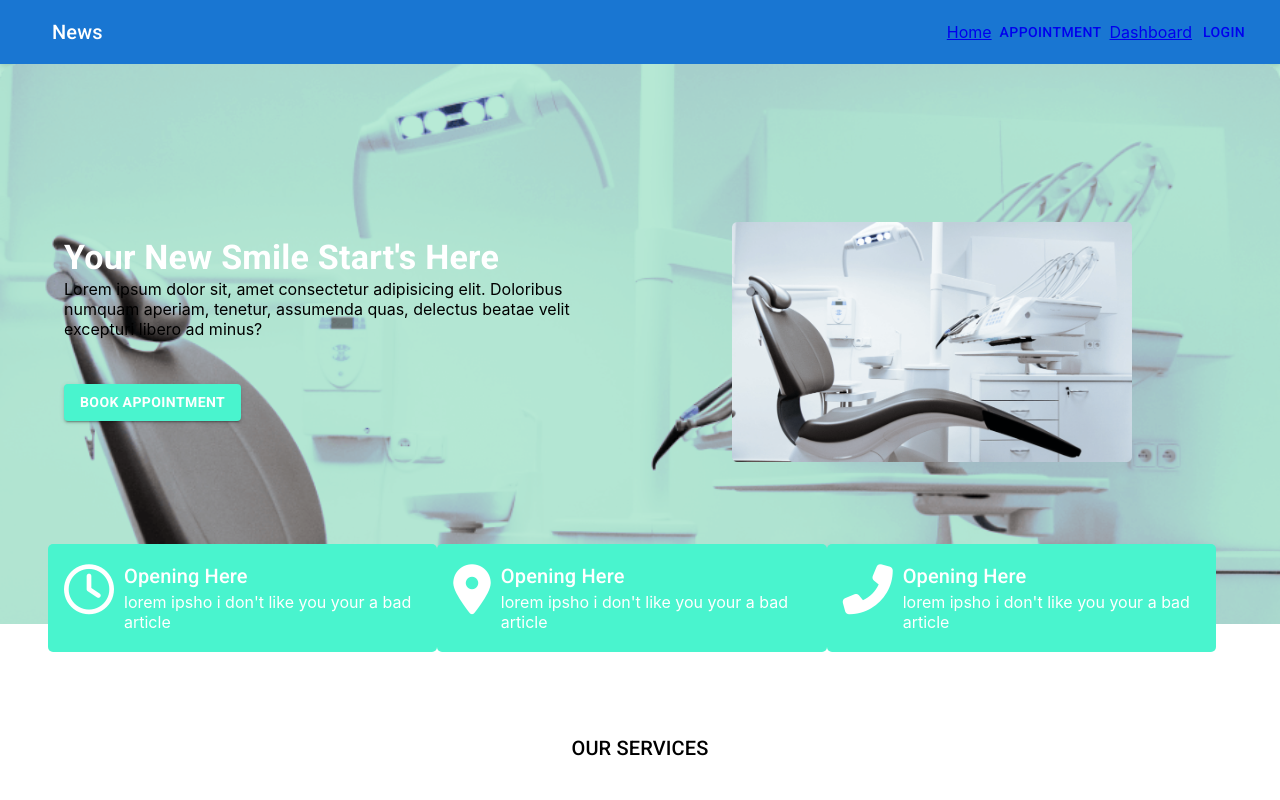
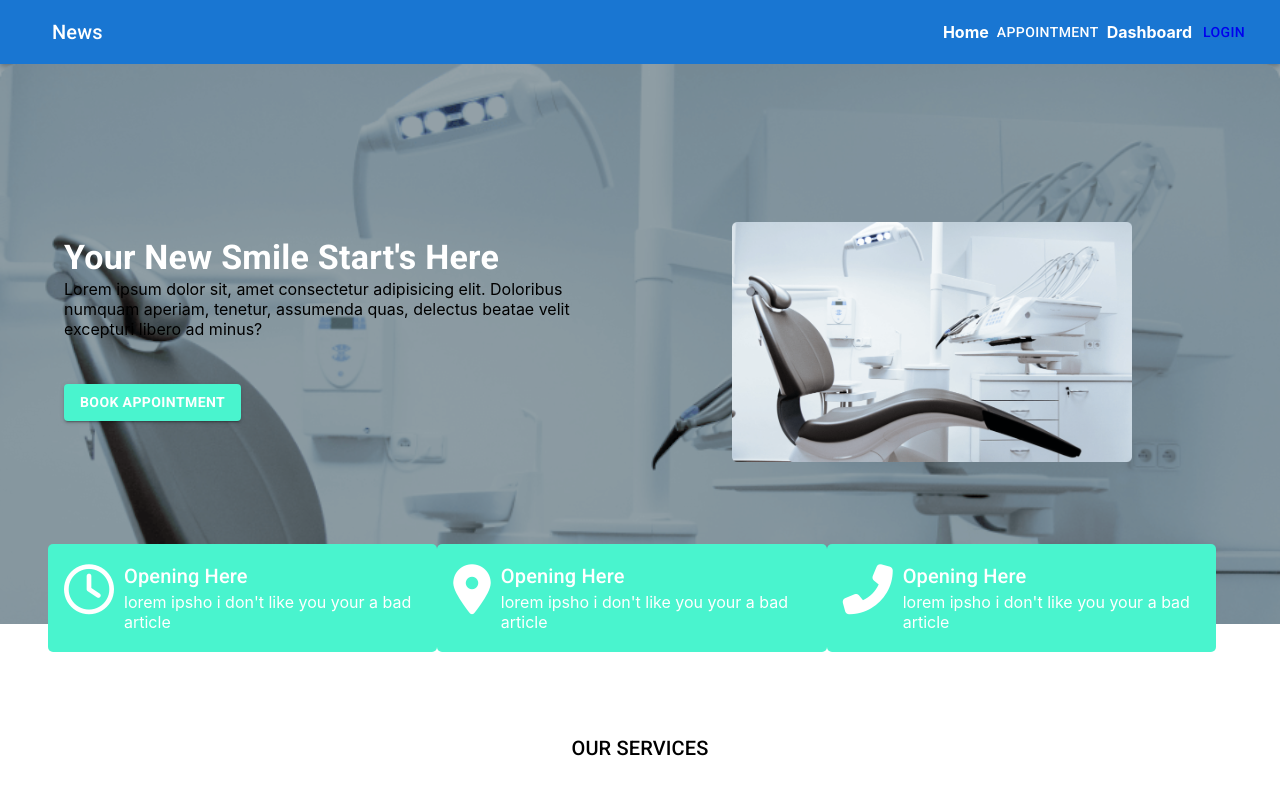
Before and after one commit to proloypaul/doctors-portal-client, a React (Create React App) app: page / in a window 1280 px wide. Shown: the top 800 px of the page. Built offline with nearby package versions, Linux system fonts and the light colour scheme; no server answers.

Commit message:
set useAuth and privateRoute

```diff
--- a/src/App.js
+++ b/src/App.js
@@ -5,10 +5,12 @@ import Home from './Component/Home/Home';
 import Login from './Component/Login/Login';
 import Register from './Component/Login/Register/Register';
 import YourAppointment from './Component/YourAppointment/YourAppointment';
+import AuthProvider from './Context/AuthProvider';
 
 function App() {
   return (
     <div>
+      <AuthProvider>
         <Router>
           <Switch>
             <Route exact path="/">
@@ -31,6 +33,7 @@ function App() {
             </Route>
           </Switch>
         </Router>
+      </AuthProvider>
     </div>
   );
 }
--- a/src/Component/Banner/Banner.js
+++ b/src/Component/Banner/Banner.js
@@ -7,7 +7,7 @@ import bannerBg from '../../images/chair.png'
 
 const bannerBgAdded = {
     background: `url(${bannerBg})`,
-    backgroundColor: 'rgba(156, 226, 197 , 0.7)',
+    backgroundColor: 'rgb(43, 69, 80, 0.5)',
     backgroundRepeat: 'no-repeat',
     backgroundSize: "cover",
     backgroundBlendMode: 'darken, luminosity',
@@ -44,7 +44,7 @@ const Banner = () => {
             <Box>
                 <Container sx={{mt:-10}}>
                     <Grid container spacing={2}>
-                        <Grid item xs={12} md={4} sx={{ padding:'20px 10px', backgroundColor: '#49F4CE', color:'white', display: 'flex', justifyContent: 'space-around', border:0, borderRadius: '5px'}}>
+                        <Grid item xs={12} md={4} sx={{ padding:'20px 5px', backgroundColor: '#49F4CE', color:'white', display: 'flex', justifyContent: 'space-around', border:0, borderRadius: '5px'}}>
                             <Typography variant="p" component="div" sx={{fontSize: 50}}><i  className="far fa-clock"></i></Typography>
                             <Typography variant="p" component="div" sx={{marginLeft: '10px'}}>
                                 <Typography variant="h6" component="div">
@@ -55,7 +55,7 @@ const Banner = () => {
                                 </Typography>
                             </Typography>
                         </Grid>
-                        <Grid item xs={12} md={4} sx={{ padding:'20px 10px', backgroundColor: '#49F4CE', color:'white', display: 'flex', justifyContent: 'space-around', border:0, borderRadius: '5px'}}>
+                        <Grid item xs={12} md={4} sx={{ padding:'20px 5px', backgroundColor: '#49F4CE', color:'white', display: 'flex', justifyContent: 'space-around', border:0, borderRadius: '5px'}}>
                             <Typography variant="p" component="div" sx={{fontSize: 50}}><i className="fas fa-map-marker-alt"></i></Typography>
                             <Typography variant="p" component="div" sx={{marginLeft: '10px'}}>
                                 <Typography variant="h6" component="div">
@@ -66,7 +66,7 @@ const Banner = () => {
                                 </Typography>
                             </Typography>
                         </Grid>
-                        <Grid item xs={12} md={4} sx={{ padding:'20px 10px', backgroundColor: '#49F4CE', color:'white', display: 'flex', justifyContent: 'space-around', border:0, borderRadius: '5px'}}>
+                        <Grid item xs={12} md={4} sx={{ padding:'20px 5px', backgroundColor: '#49F4CE', color:'white', display: 'flex', justifyContent: 'space-around', border:0, borderRadius: '5px'}}>
                             <Typography variant="p" component="div" sx={{fontSize: 50}}><i className="fas fa-phone-alt"></i></Typography>
                             <Typography variant="p" component="div" sx={{marginLeft: '10px'}}>
                                 <Typography variant="h6" component="div">
--- a/src/Component/BookingModal/BookingModal.js
+++ b/src/Component/BookingModal/BookingModal.js
@@ -3,7 +3,7 @@ import Box from '@mui/material/Box';
 import Modal from '@mui/material/Modal';
 import { Button, TextField, Typography } from '@mui/material';
 import Input from '@mui/material/Input';
-import UseFirebase from '../../Hooks/UseFirebase';
+import useAuth from '../../Context/useAuth';
 
 
 const style = {
@@ -20,7 +20,7 @@ const style = {
   };
 
 const BookingModal = ({handleClose, open, sendBookingDtl}) => {
-    const {user} = UseFirebase()
+    const {user} = useAuth()
     const ariaLabel = { 'aria-label': 'description' };
     return (
         <Modal
--- a/src/Component/Header/Header.js
+++ b/src/Component/Header/Header.js
@@ -6,13 +6,14 @@ import Typography from '@mui/material/Typography';
 import Button from '@mui/material/Button';
 import IconButton from '@mui/material/IconButton';
 import { NavLink } from 'react-router-dom';
-import UseFirebase from '../../Hooks/UseFirebase';
+import useAuth from '../../Context/useAuth';
+import { fontWeight } from '@mui/system';
 
 // import MenuIcon from '@mui/icons-material/Menu';
 
 
 const Header = () => {
-    const {user, logOutProces} = UseFirebase()
+    const {user, logOutProces} = useAuth()
     return (
         <Box sx={{ flexGrow: 1 }}>
             <AppBar position="static">
@@ -29,10 +30,10 @@ const Header = () => {
                 <Typography variant="h6" component="div" sx={{ flexGrow: 1 }}>
                 News
                 </Typography>
-                <NavLink to="/home">Home</NavLink>
-                <NavLink to="/yourAppointment" sx={{textDecoration: 'none', color: "white"}}><Button color="inherit">Appointment</Button></NavLink>
-                <NavLink to="/dashboard">Dashboard</NavLink>
-                {user?.email ? <NavLink to='/login' sx={{textDecoration: 'none', color: "white"}}><Button color="inherit" onClick={logOutProces} >LogOut</Button></NavLink> : <NavLink to='/login' sx={{textDecoration: 'none', color: "white"}}><Button color="inherit" >LogIn</Button></NavLink>}
+                <NavLink to="/home" style={{textDecoration:'none', color: 'white', fontWeight: 'bold'}}>Home</NavLink>
+                <NavLink to="/yourAppointment" style={{textDecoration:'none', color: 'white', fontWeight: 'bold'}}><Button color="inherit">Appointment</Button></NavLink>
+                <NavLink to="/dashboard" style={{textDecoration:'none', color: 'white', fontWeight: 'bold'}}>Dashboard</NavLink>
+                {user?.email ? <NavLink to='/login' style={{textDecoration:'none', color: 'white', fontWeight: 'bold'}}><Button color="inherit" onClick={logOutProces} >LogOut</Button></NavLink> : <NavLink to='/login' sx={{textDecoration: 'none', color: "white"}}><Button color="inherit" >LogIn</Button></NavLink>}
 
             </Toolbar>
             </AppBar>
--- a/src/Component/Login/Login.js
+++ b/src/Component/Login/Login.js
@@ -2,12 +2,12 @@ import { Button, Container, Grid, TextField, Typography } from '@mui/material';
 import { Box } from '@mui/system';
 import React, { useState } from 'react';
 import { Link, useHistory, useLocation } from 'react-router-dom';
-import UseFirebase from '../../Hooks/UseFirebase';
+import useAuth from '../../Context/useAuth';
 import loginImg from '../../images/login.png';
 import Header from '../Header/Header';
 
 const Login = () => {
-    const {signInWithGoogle, loginEmailAndPassword, error} = UseFirebase()
+    const {signInWithGoogle, loginEmailAndPassword, error} = useAuth()
     const [loginData, setLoginData] = useState({})
     const history = useHistory()
     const location = useLocation()
--- a/src/Component/Login/Register/Register.js
+++ b/src/Component/Login/Register/Register.js
@@ -2,11 +2,11 @@ import { Button, Container,  TextField, Typography } from '@mui/material';
 import { Box } from '@mui/system';
 import React, { useState } from 'react';
 import { Link, useHistory } from 'react-router-dom';
-import UseFirebase from '../../../Hooks/UseFirebase';
+import useAuth from '../../../Context/useAuth';
 import Header from '../../Header/Header';
 
 const Register = () => {
-    const {registerWithEmailAndPassword, error, user} = UseFirebase()
+    const {registerWithEmailAndPassword, error, user} = useAuth()
     const [registerData, setRegisterData] = useState({})
     const history = useHistory()
     const collectUserData = event => {
--- /dev/null
+++ b/src/Context/AuthProvider.js
@@ -0,0 +1,14 @@
+import React, {createContext} from 'react';
+import UseFirebase from '../Hooks/UseFirebase';
+
+export const authContext = createContext()
+const AuthProvider = ({children}) => {
+    const allContext = UseFirebase()
+    return (
+        <authContext.Provider value={allContext}>
+            {children}
+        </authContext.Provider>
+    );
+};
+
+export default AuthProvider;
--- /dev/null
+++ b/src/Context/useAuth.js
@@ -0,0 +1,8 @@
+import { useContext } from "react"
+import { authContext } from "./AuthProvider"
+
+const useAuth = () => {
+    return useContext(authContext)
+}
+
+export default useAuth;
```
Also changed, not shown: src/Context/PrivateRoute.js (added, +26 -0 lines). Lines whose indentation alone changed are shown as unchanged.
